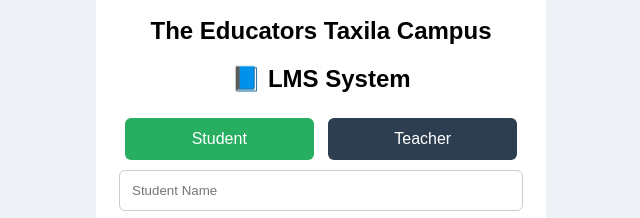
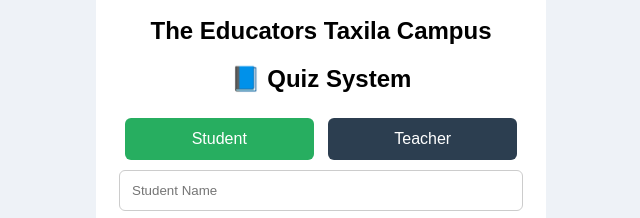
Before and after one commit to Moiz1204-glitch/quiz-system-1, a plain HTML site: page index.html in a window 1280 px wide. Shown: the part 138-356 px from the top of the page, 319-959 px from the left. Drawn offline with Linux system fonts and the light colour scheme; no server answers.

Commit message:
Update index.html

```diff
--- a/index.html
+++ b/index.html
@@ -84,7 +84,7 @@
 
 <h2>The Educators Taxila Campus</h2>
 
-<h2>📘 LMS System</h2>
+<h2>📘 Quiz System</h2>
 
 <div class="tabs">
 <button id="studentTab" class="activeTab" onclick="showStudent()">Student</button>
```
